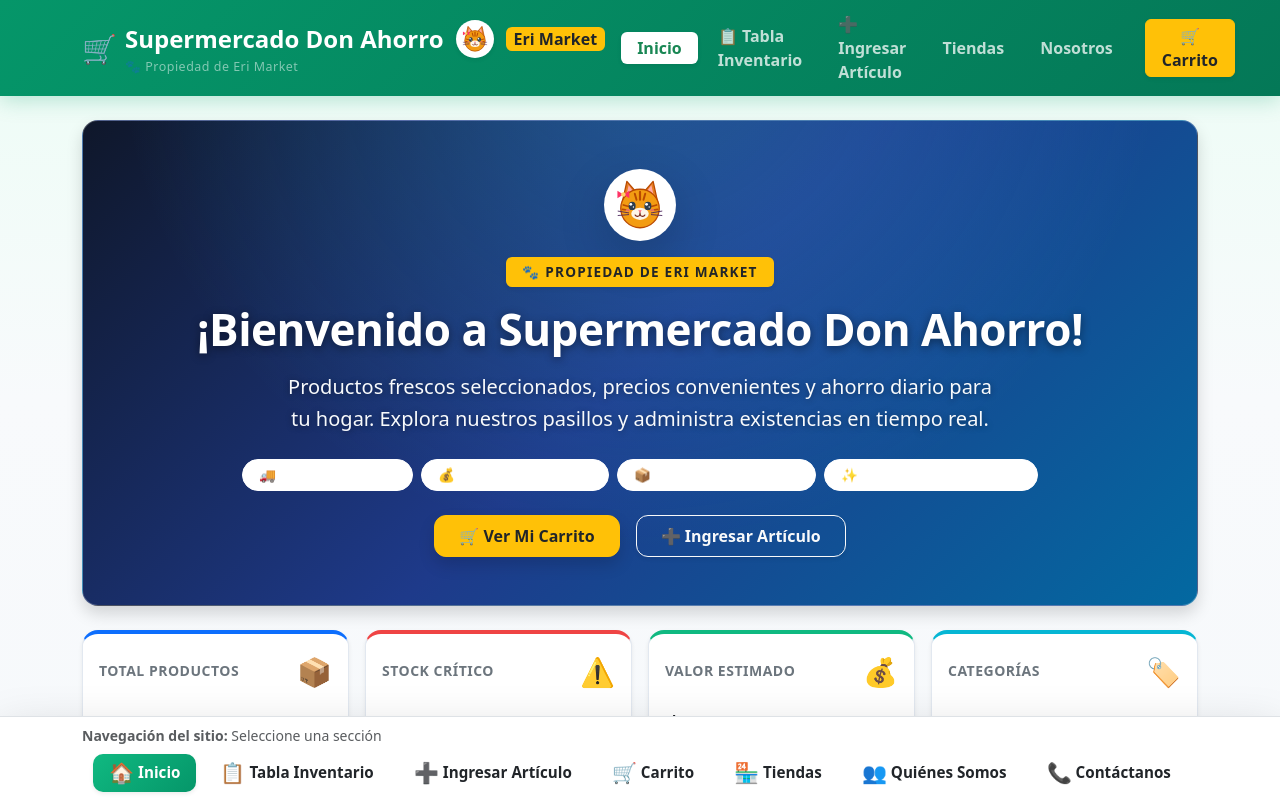
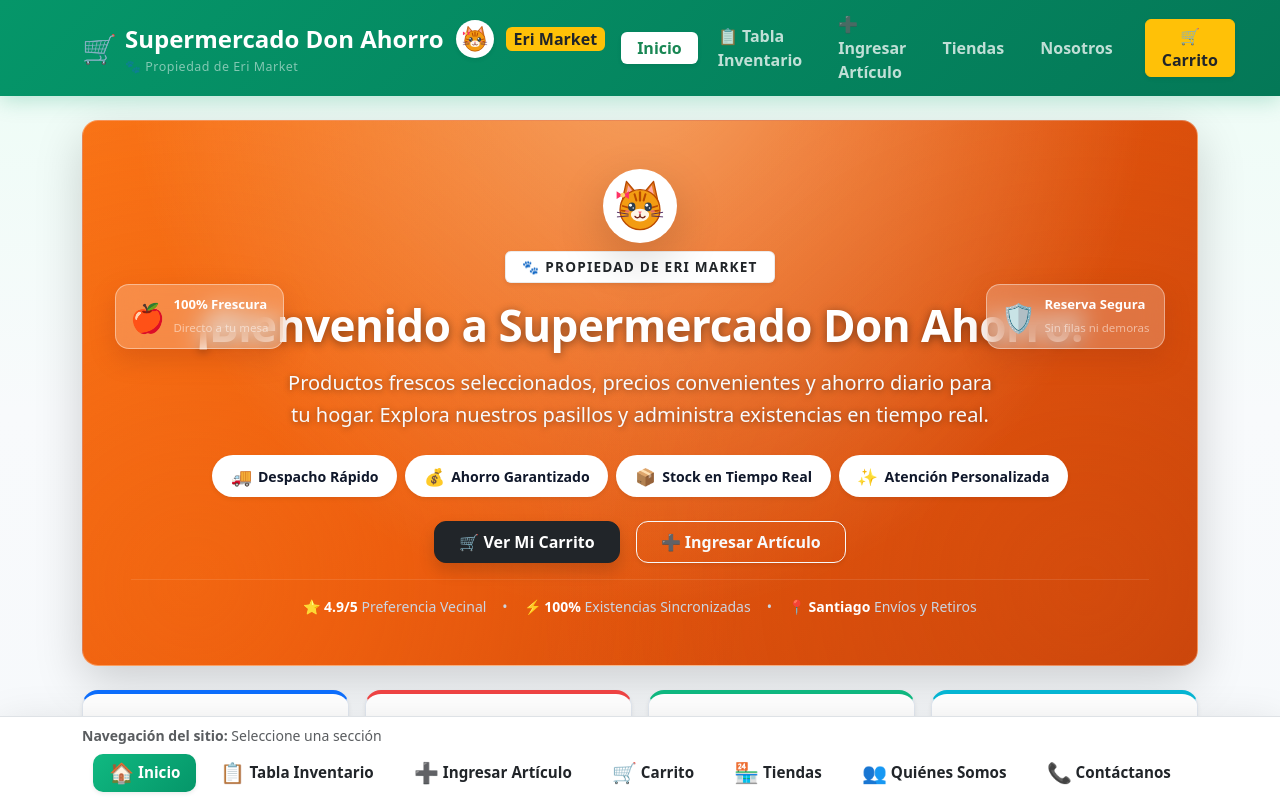
Before and after one commit to Lybern/Supermercado-Carolina-Delgado-PFY2202-s3, a React (Vite) app: page / in a window 1280 px wide. Shown: the top 798 px of the page. Built offline with nearby package versions, Linux system fonts and the light colour scheme.

Commit message:
cambiar banner principal a grandiente naranja cálido y mejorar contrastes

```diff
--- a/src/components/HeroBanner.jsx
+++ b/src/components/HeroBanner.jsx
@@ -3,16 +3,38 @@ import OrangeTabbyCat from "./OrangeTabbyCat";
 
 /**
  * Componente modular para el banner promocional principal de bienvenida.
+ * Proporciona identidad visual, llamadas a la acción y elementos de confianza.
  */
 function HeroBanner({ totalUnidadesCarrito }) {
   return (
-    <div className="hero-banner p-4 p-md-5 mb-4 rounded-4 shadow text-white text-center position-relative overflow-hidden">
-      <div className="d-inline-flex align-items-center justify-content-center bg-white p-2 rounded-circle shadow-lg mb-3 mascot-glow">
-        <OrangeTabbyCat size={56} />
+    <div className="hero-banner p-4 p-md-5 mb-4 rounded-4 shadow-lg text-white text-center position-relative overflow-hidden">
+      {/* Tarjeta flotante izquierda decorativa (visible en pantallas medianas+) */}
+      <div className="hero-float-card hero-float-left d-none d-xl-flex align-items-center gap-2">
+        <span className="fs-3">🍎</span>
+        <div className="text-start">
+          <strong className="d-block text-white" style={{ fontSize: "0.82rem" }}>100% Frescura</strong>
+          <small className="text-white-50" style={{ fontSize: "0.72rem" }}>Directo a tu mesa</small>
+        </div>
+      </div>
+
+      {/* Tarjeta flotante derecha decorativa (visible en pantallas medianas+) */}
+      <div className="hero-float-card hero-float-right d-none d-xl-flex align-items-center gap-2">
+        <span className="fs-3">🛡️</span>
+        <div className="text-start">
+          <strong className="d-block text-white" style={{ fontSize: "0.82rem" }}>Reserva Segura</strong>
+          <small className="text-white-50" style={{ fontSize: "0.72rem" }}>Sin filas ni demoras</small>
+        </div>
+      </div>
+
+      {/* Mascota institucional con aro de luz */}
+      <div className="position-relative d-inline-block mb-2">
+        <div className="d-inline-flex align-items-center justify-content-center bg-white p-2 rounded-circle shadow-lg mascot-glow">
+          <OrangeTabbyCat size={58} />
+        </div>
       </div>
 
       <div className="d-block mb-3">
-        <span className="badge bg-warning text-dark fw-bold px-3 py-2 text-uppercase shadow-sm" style={{ letterSpacing: "1.2px", fontSize: "0.85rem" }}>
+        <span className="badge bg-white text-dark fw-bold px-3 py-2 text-uppercase shadow-sm hero-badge">
           🐾 Propiedad de Eri Market
         </span>
       </div>
@@ -26,23 +48,28 @@ function HeroBanner({ totalUnidadesCarrito }) {
         Explora nuestros pasillos y administra existencias en tiempo real.
       </p>
 
+      {/* Cápsulas de beneficios con texto oscuro de alto contraste y legibilidad */}
       <div className="d-flex flex-wrap justify-content-center gap-2 mb-4">
-        <span className="badge bg-white bg-opacity-20 border border-white border-opacity-30 px-3 py-2 text-white feature-pill fw-semibold">
-          🚚 Despacho Rápido
+        <span className="pill-feature shadow-sm">
+          <span className="pill-icon">🚚</span> Despacho Rápido
         </span>
-        <span className="badge bg-white bg-opacity-20 border border-white border-opacity-30 px-3 py-2 text-white feature-pill fw-semibold">
-          💰 Ahorro Garantizado
+        <span className="pill-feature shadow-sm">
+          <span className="pill-icon">💰</span> Ahorro Garantizado
         </span>
-        <span className="badge bg-white bg-opacity-20 border border-white border-opacity-30 px-3 py-2 text-white feature-pill fw-semibold">
-          📦 Stock en Tiempo Real
+        <span className="pill-feature shadow-sm">
+          <span className="pill-icon">📦</span> Stock en Tiempo Real
         </span>
-        <span className="badge bg-white bg-opacity-20 border border-white border-opacity-30 px-3 py-2 text-white feature-pill fw-semibold">
-          ✨ Atención Personalizada
+        <span className="pill-feature shadow-sm">
+          <span className="pill-icon">✨</span> Atención Personalizada
         </span>
       </div>
 
-      <div className="d-flex flex-wrap justify-content-center gap-3">
-        <Link to="/carrito" className="btn btn-warning text-dark fw-bold px-4 py-2 shadow d-flex align-items-center gap-2 hero-btn fs-6">
+      {/* Botones principales de acción con alto contraste */}
+      <div className="d-flex flex-wrap justify-content-center gap-3 mb-3">
+        <Link
+          to="/carrito"
+          className="btn btn-dark text-white fw-bold px-4 py-2 shadow d-flex align-items-center gap-2 hero-btn fs-6"
+        >
           <span>🛒 Ver Mi Carrito</span>
           {totalUnidadesCarrito > 0 && (
             <span className="badge bg-danger rounded-pill">
@@ -50,9 +77,21 @@ function HeroBanner({ totalUnidadesCarrito }) {
             </span>
           )}
         </Link>
-        <Link to="/nuevo-producto" className="btn btn-outline-light fw-bold px-4 py-2 hero-btn fs-6 shadow-sm">
+        <Link
+          to="/nuevo-producto"
+          className="btn btn-outline-light fw-bold px-4 py-2 hero-btn fs-6 shadow-sm"
+        >
           ➕ Ingresar Artículo
         </Link>
+      </div>
+
+      {/* Barra de confianza inferior dentro del banner */}
+      <div className="hero-trust-bar pt-3 mt-3 border-top border-white border-opacity-10 d-flex flex-wrap justify-content-center gap-3 text-white-50 small">
+        <span>⭐ <strong>4.9/5</strong> Preferencia Vecinal</span>
+        <span className="d-none d-sm-inline">•</span>
+        <span>⚡ <strong>100%</strong> Existencias Sincronizadas</span>
+        <span className="d-none d-sm-inline">•</span>
+        <span>📍 <strong>Santiago</strong> Envíos y Retiros</span>
       </div>
     </div>
   );
--- a/src/index.css
+++ b/src/index.css
@@ -26,12 +26,51 @@ body {
   box-shadow: 0 4px 20px rgba(5, 150, 105, 0.25) !important;
 }
 
-/* Banner de Bienvenida Luminoso y Moderno */
+/* Banner de Bienvenida Cálido y Naranja */
 .hero-banner {
-  background: radial-gradient(circle at 50% -20%, rgba(56, 189, 248, 0.3) 0%, transparent 65%),
-              linear-gradient(135deg, #0f172a 0%, #1e3a8a 50%, #0369a1 100%);
-  box-shadow: 0 16px 36px rgba(15, 23, 42, 0.35);
-  border: 1px solid rgba(255, 255, 255, 0.25);
+  background: radial-gradient(ellipse at 50% -15%, rgba(254, 243, 199, 0.45) 0%, transparent 65%),
+              radial-gradient(circle at 10% 85%, rgba(249, 115, 22, 0.35) 0%, transparent 50%),
+              radial-gradient(circle at 90% 85%, rgba(234, 88, 12, 0.3) 0%, transparent 50%),
+              linear-gradient(135deg, #f97316 0%, #ea580c 45%, #c2410c 100%);
+  box-shadow: 0 20px 45px rgba(234, 88, 12, 0.32);
+  border: 1px solid rgba(255, 255, 255, 0.3);
+  position: relative;
+}
+
+/* Tarjetas flotantes decorativas con efecto glassmorphism */
+.hero-float-card {
+  position: absolute;
+  top: 30%;
+  background: rgba(255, 255, 255, 0.22);
+  backdrop-filter: blur(12px);
+  -webkit-backdrop-filter: blur(12px);
+  border: 1px solid rgba(255, 255, 255, 0.4);
+  padding: 0.6rem 0.9rem;
+  border-radius: 14px;
+  box-shadow: 0 10px 25px rgba(154, 52, 18, 0.25);
+  animation: floatCard 4s ease-in-out infinite alternate;
+  z-index: 2;
+}
+
+.hero-float-left {
+  left: 2rem;
+  animation-delay: 0s;
+}
+
+.hero-float-right {
+  right: 2rem;
+  animation-delay: 1.5s;
+}
+
+@keyframes floatCard {
+  0% { transform: translateY(0px); }
+  100% { transform: translateY(-8px); }
+}
+
+.hero-badge {
+  letter-spacing: 1.2px;
+  font-size: 0.85rem;
+  border: 1px solid rgba(0, 0, 0, 0.08);
 }
 
 .hero-title {
@@ -60,16 +99,31 @@ body {
   box-shadow: 0 10px 25px rgba(255, 255, 255, 0.5) !important;
 }
 
-.feature-pill {
-  transition: all 0.2s ease;
+/* Cápsulas de beneficios con texto oscuro legible de alto contraste */
+.pill-feature {
+  background: #ffffff !important;
+  color: #0f172a !important;
+  font-weight: 700;
+  font-size: 0.88rem;
+  padding: 0.45rem 1.1rem;
+  border-radius: 9999px;
+  border: 1px solid rgba(255, 255, 255, 0.95);
+  box-shadow: 0 4px 14px rgba(0, 0, 0, 0.16);
+  display: inline-flex;
+  align-items: center;
+  gap: 0.4rem;
+  transition: all 0.25s cubic-bezier(0.34, 1.56, 0.64, 1);
   cursor: default;
-  font-size: 0.85rem;
-  border-radius: 20px;
 }
 
-.feature-pill:hover {
-  background-color: rgba(255, 255, 255, 0.25) !important;
-  transform: translateY(-2px);
+.pill-feature:hover {
+  transform: translateY(-3px) scale(1.04);
+  box-shadow: 0 8px 22px rgba(0, 0, 0, 0.25);
+  background: #f8fafc !important;
+}
+
+.pill-icon {
+  font-size: 1.05rem;
 }
 
 .hero-btn {
@@ -80,6 +134,14 @@ body {
 .hero-btn:hover {
   transform: translateY(-3px);
   box-shadow: 0 8px 20px rgba(0, 0, 0, 0.2) !important;
+}
+
+.hero-trust-bar {
+  color: #cbd5e1 !important;
+}
+
+.hero-trust-bar strong {
+  color: #ffffff;
 }
 
 /* Tarjetas KPI con animaciones al pasar el mouse */
```
